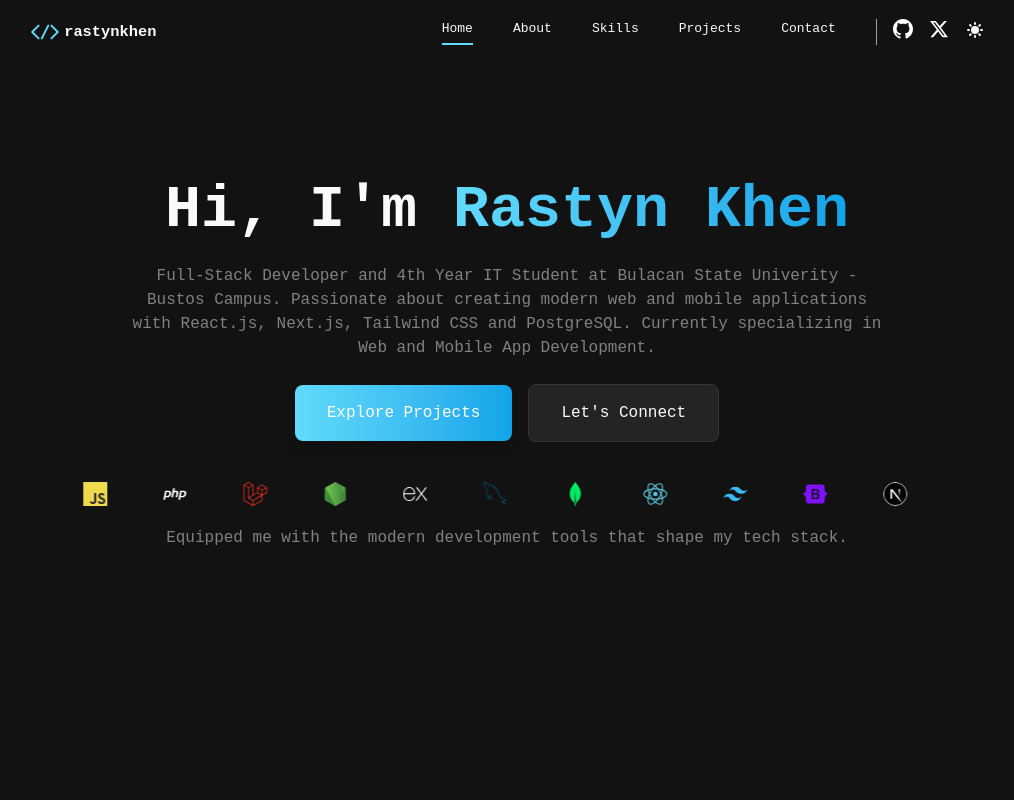
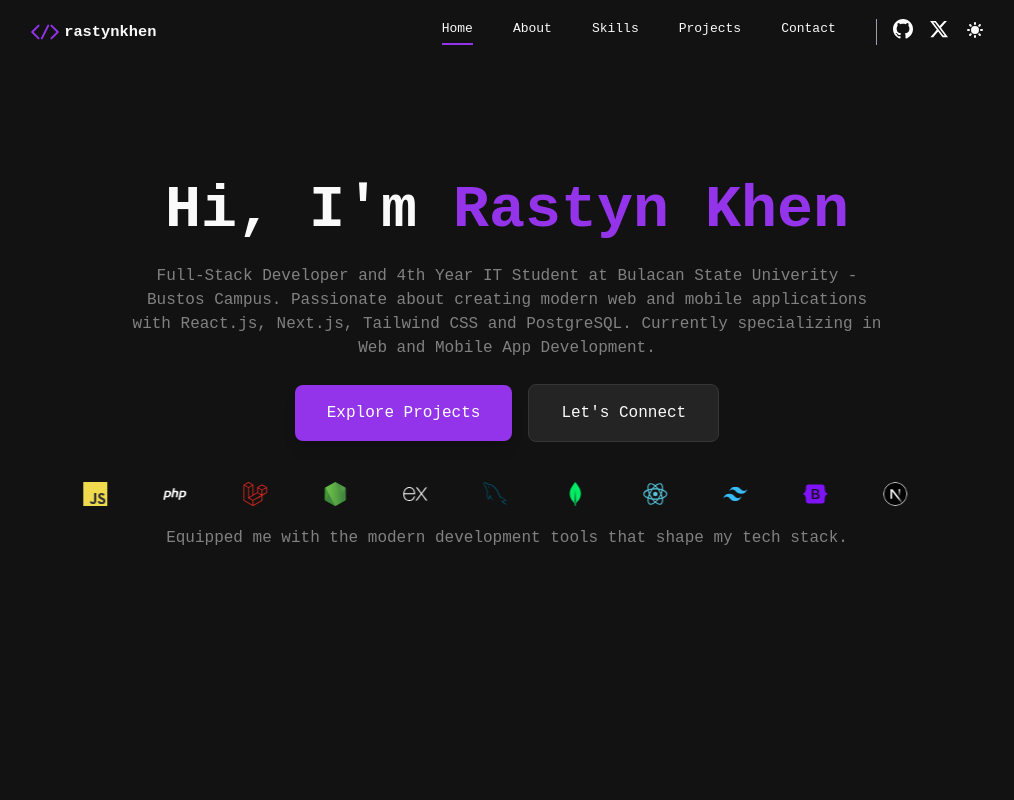
Before and after one commit to rastynkhen18/rastynkhen-portfolio, a React (Vite) app: page / in a window 1280 px wide. Shown: the top 800 px of the page, without its empty margins (133-1147 px from the left). Built offline with nearby package versions, Linux system fonts and the light colour scheme.

Commit message:
Merged Updates

```diff
--- a/src/index.css
+++ b/src/index.css
@@ -1,8 +1,10 @@
 @import "tailwindcss";
 
 :root {
-  --primary-color: #61dafb;
-  --secondary-color: #38bdf8;
+  --primary-color: #9333ea;
+  --secondary-color: #9333ea;
+  /* --primary-color: #61dafb;
+  --secondary-color: #38bdf8; */
   /* --primary-color: #3b82f6;
   --secondary-color: #9333ea; */
   /* --primary-color: #7ED7A5;  */
@@ -15,8 +17,10 @@
 
 
 :root.dark {
-  --primary-color: #61dafb;
-  --secondary-color: #0ea5e9;
+  --primary-color: #9333ea;
+   --secondary-color: #9333ea;
+  /* --primary-color: #61dafb;
+  --secondary-color: #0ea5e9; */
   /* --primary-color: #3b82f6;
   --secondary-color: #9333ea; */
   /* --primary-color: #34B27B; */
```
